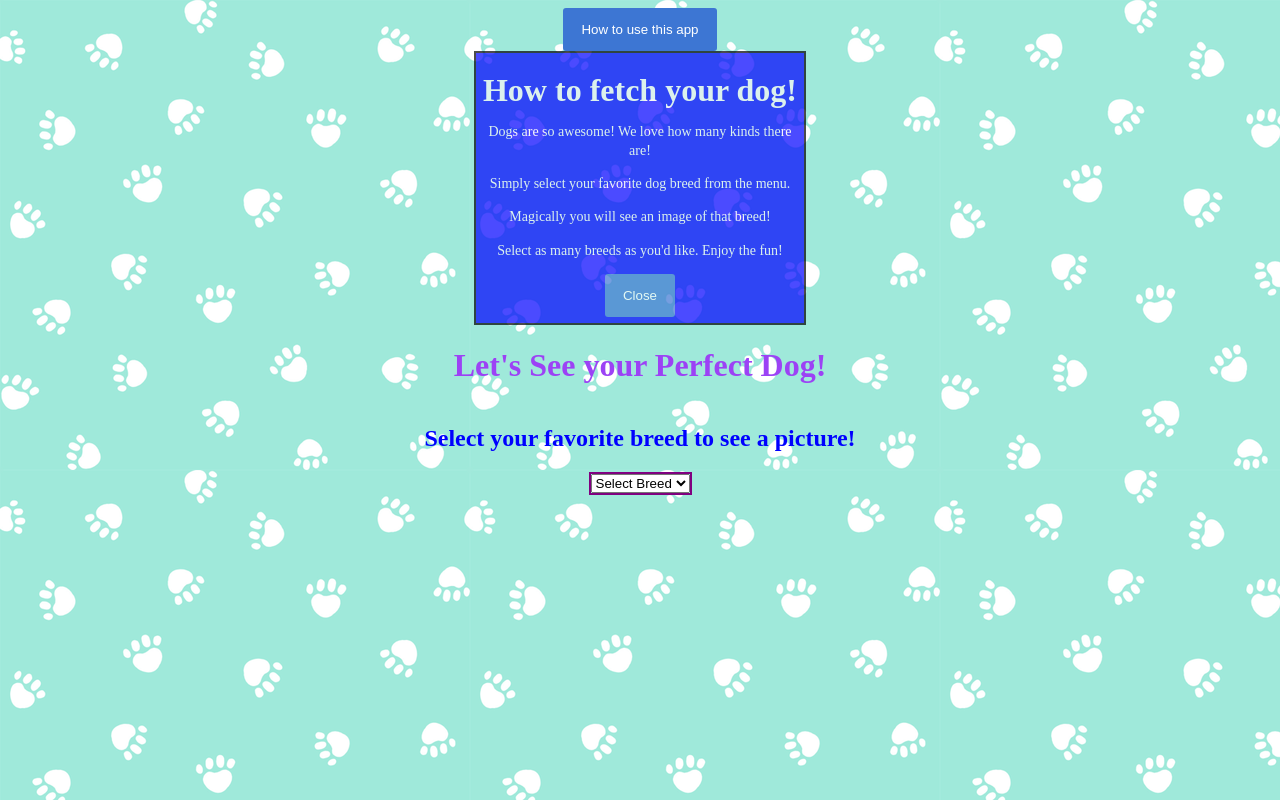
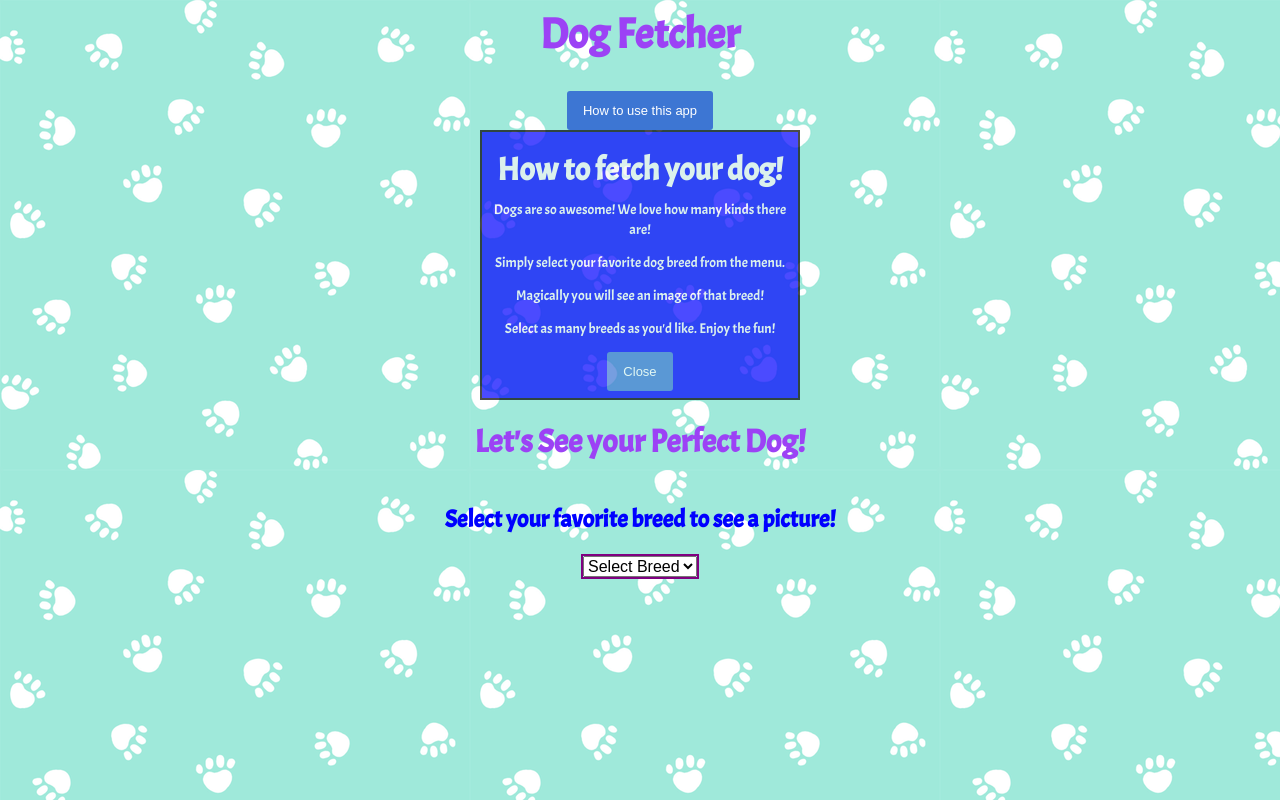
Before and after one commit to llseely626/llseely626.github.io, a plain HTML site: page Dog_fetcher/index.html in a window 1280 px wide. Drawn offline with nearby package versions, Linux system fonts and the light colour scheme; no server answers.

Commit message:
styled font/text and changed folder name to Dog_fetcher

```diff
--- a/Perfect_dog/index.html
+++ b/Dog_fetcher/index.html
@@ -10,12 +10,14 @@
         integrity="sha256-CSXorXvZcTkaix6Yvo6HppcZGetbYMGWSFlBw8HfCJo=" crossorigin="anonymous"></script>
     <script src="app.js"></script>
     <link rel="stylesheet" href="styles.css">
+    <link href="https://fonts.googleapis.com/css?family=Acme&display=swap" rel="stylesheet">
+
 
 </head>
 
 
 <body>
-    <!-- Create input field in HTML and add class -->
+    <div class="header">Dog Fetcher</div>
     <button id="openModal">How to use this app</button>
     <div id="modal">
         <div id="modal-textbox">
--- a/Perfect_dog/styles.css
+++ b/Dog_fetcher/styles.css
@@ -5,8 +5,22 @@ body {
     flex-direction: column;
     align-items: center;
     color: purple;
+    font-family: 'Acme', sans-serif;
 
 }
+
+.header {
+    color: #9c42f5;
+    font-weight: bold;
+    /* text-decoration: underline; */
+    padding-bottom: 0px;
+    margin-top: 0px;
+    margin-bottom: 30px;
+    width: 100%;
+    text-align: center;
+    font-size: 42px;
+}
+
 
 .container {
     display: flex;
@@ -93,7 +107,8 @@ image {
 }
 
 #openModal {
-    padding: 14px 18px;
+    padding: 12px 16px;
+    font-size: 13px;
     background-color: #3d76d3;
     border: none;
     outline: none;
@@ -105,6 +120,16 @@ image {
 
 #openModal:hover {
     background-color: #b642f5;
+}
+
+#close {
+    font-size: 13px;
+    padding: 12px 16px;
+}
+
+#dropdown {
+    font-size: 16px;
+
 }
 
 @media (min-width: 320px) and (max-width:750px) {
```
Also changed, not shown: Dog_fetcher/Perfect_dog_pawprints.png (renamed from Perfect_dog/Perfect_dog_pawprints.png), Dog_fetcher/app.js (renamed from Perfect_dog/app.js), Perfect_dog/background.png (deleted).
